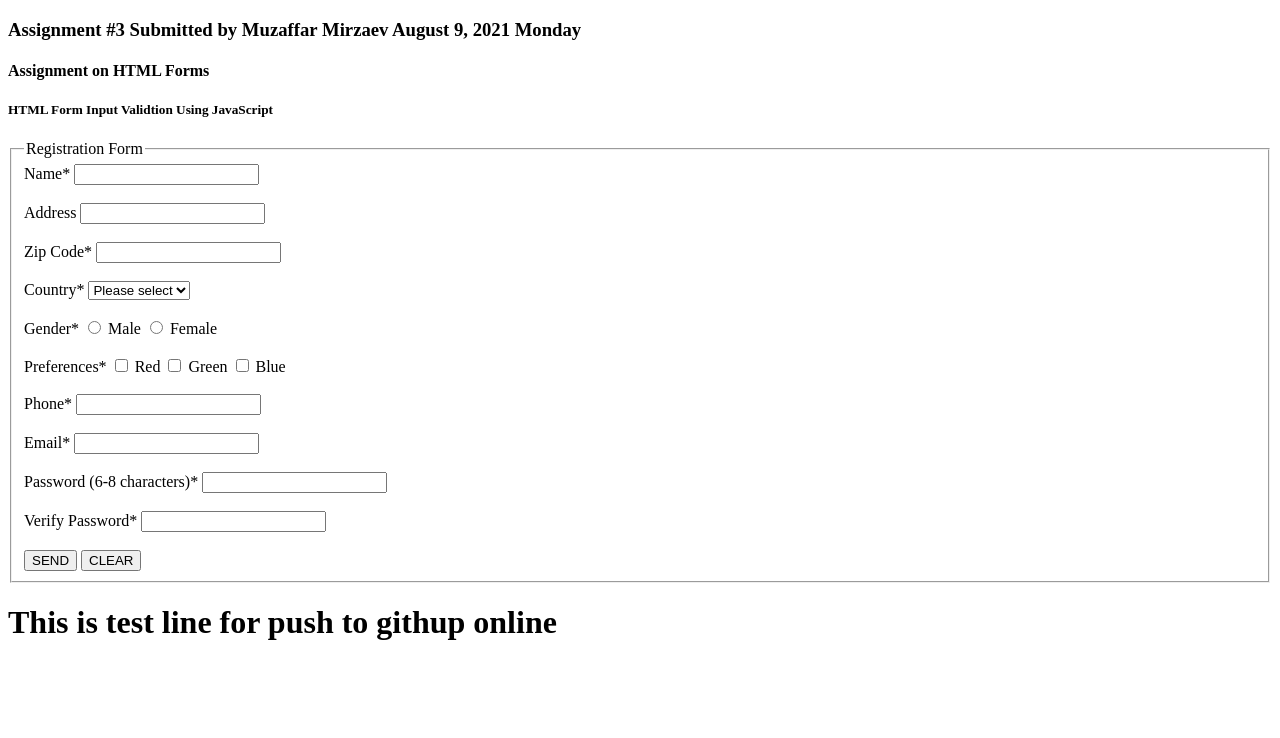
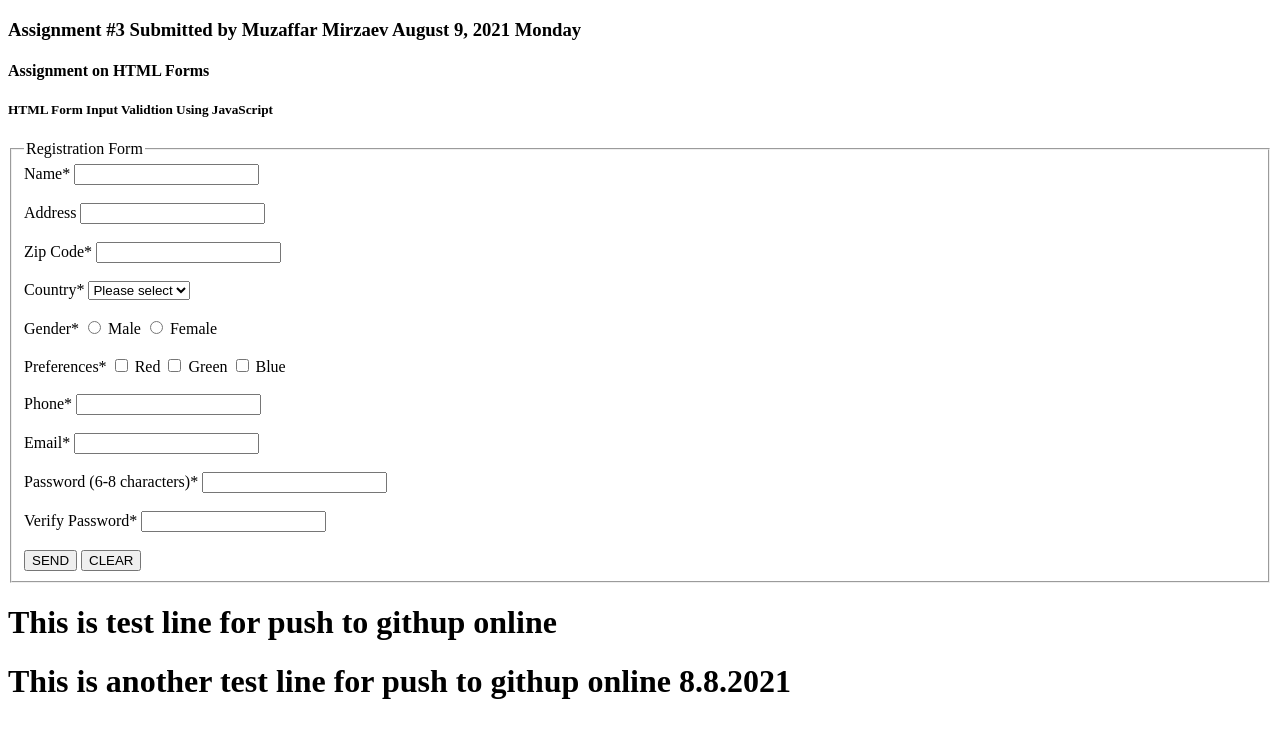
Before and after one commit to mmp17/HTML, a plain HTML site: page assignment_3.html in a window 1280 px wide. Drawn offline with Linux system fonts and the light colour scheme.

Commit message:
added new h1 tag for assignment3 as test

```diff
--- a/assignment_3.html
+++ b/assignment_3.html
@@ -67,6 +67,8 @@
     </form>
 
 <h1>This is test line for push to githup online</h1>
+<h1>This is another test line for push to githup online 8.8.2021</h1>
+
 
 </body>
 
```
